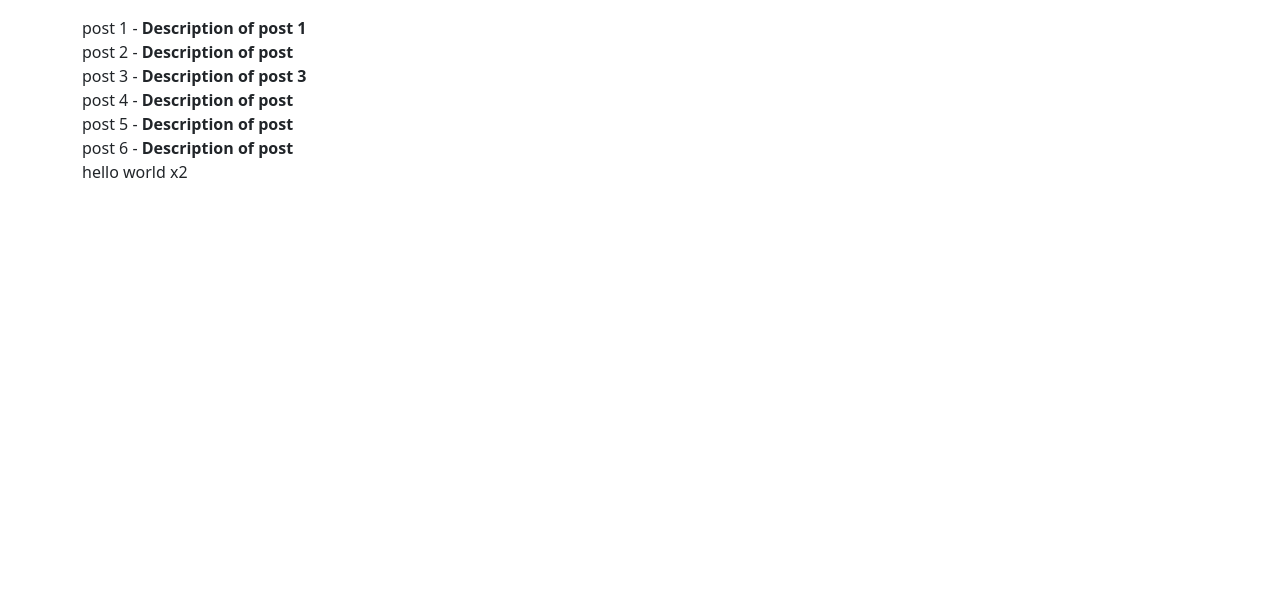
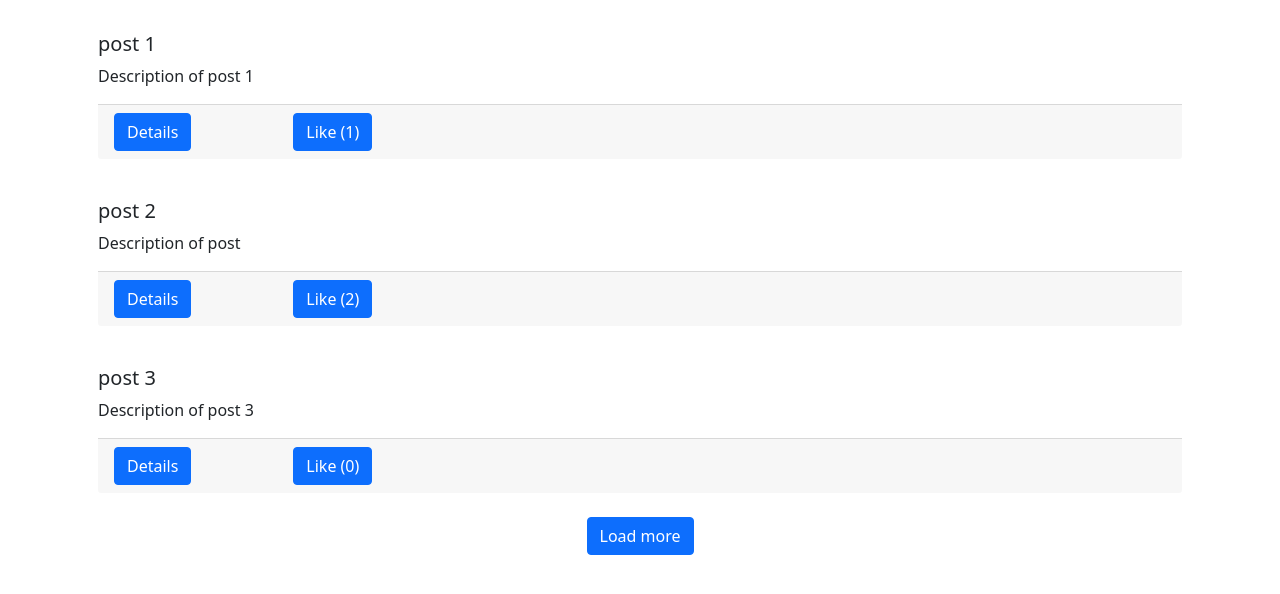
Before and after one commit to Youngwon31/A04_Django-network-project, a Django app: page / in a window 1280 px wide. Shown: the top 594 px of the page. Run offline with Django 5.2, Linux system fonts and the light colour scheme; data comes from the database, SQL or seed files in the repository; both versions use the stored data as it was after the commit.

Commit message:
Implement 'Load More' functionality and 'Like/Unlike' feature
- Added a 'Lord more' button to dynamically load 3 posts at a time
- Integrate 'like' and 'dislike' functionality into posts
- Utilized Django views to handle the like/dislike operations and update the number of likes in real-time.

```diff
--- a/dj_ajax/src/posts/models.py
+++ b/dj_ajax/src/posts/models.py
@@ -15,3 +15,7 @@ class Post(models.Model):
 
     def __str__(self):
         return str(self.title)
+
+    @property
+    def like_count(self):
+        return self.liked.all().count()
--- a/dj_ajax/src/posts/static/posts/main.js
+++ b/dj_ajax/src/posts/static/posts/main.js
@@ -1,26 +1,73 @@
 console.log('hello world')
 
-const helloWorldBox = document.getElementById('hello-world')
+// const helloWorldBox = document.getElementById('hello-world')
 const postsBox = document.getElementById('posts-box')
 const spinnerBox = document.getElementById('spinner-box')
+const loadBtn = document.getElementById('load-btn')
+const endBox = document.getElementById('end-box')
 
+function getCookie(name) {
+    let cookieValue = null;
+    if (document.cookie && document.cookie !== '') {
+        const cookies = document.cookie.split(';');
+        for (let i = 0; i < cookies.length; i++) {
+            const cookie = cookies[i].trim();
+            // Does this cookie string begin with the name we want?
+            if (cookie.substring(0, name.length + 1) === (name + '=')) {
+                cookieValue = decodeURIComponent(cookie.substring(name.length + 1));
+                break;
+            }
+        }
+    }
+    return cookieValue;
+}
+const csrftoken = getCookie('csrftoken');
 
+const likeUnlikePosts = ()=>{
+    const likeUnlikeForms =  [...document.getElementsByClassName('like-unlike-forms')]
+    likeUnlikeForms.forEach(form=> form.addEventListener('submit', e=>{
+        e.preventDefault()
+        const clickedId = e.target.getAttribute('data-form-id')
+        const clickedBtn = document.getElementById(`like-unlike-${clickedId}`)
 
         $.ajax({
-    type: 'GET',
-    url: '/hello-world/',
+            type: 'POST',
+            url: "/like-unlike/",
+            data: {
+                'csrfmiddlewaretoken': csrftoken,
+                'pk': clickedId,
+            },
             success: function(response){
-        console.log('success', response.text)
-        helloWorldBox.textContent = response.text
+                console.log(response)
+                clickedBtn.textContent = response.liked ? `Unlike (${response.count})`: `Like (${response.count})`
             },
             error: function(error){
-        console,log('error', error)
+                console.log(error)
             }
+
         })
 
+    }))
+}
+
+// $.ajax({
+//     type: 'GET',
+//     url: '/hello-world/',
+//     success: function(response){
+//         console.log('success', response.text)
+//         helloWorldBox.textContent = response.text
+//     },
+//     error: function(error){
+//         console,log('error', error)
+//     }
+// })
+
+let visible = 3
+
+const getData = () => {
     $.ajax({
         type: 'GET',
-    url: '/data/',
+        url: `/data/${visible}/`,
         success: function(response){
             console.log(response)
             const data = response.data
@@ -29,15 +76,53 @@ $.ajax({
                 console.log(data)
                 data.forEach(el => {
                 postsBox.innerHTML += `
-                 ${el.title} - <b>${el.body}</b><br>
+                    <div class="car mb-2">
+                        <div class="card-body">
+                            <h5 class="card-title">${el.title}</h5>
+                            <p class="card-text">${el.body}</p>
+                        <div>
+                        <div class="card-footer">
+                            <div class="row">
+                                <div class="col-2">
+                                    <a href="#" class="btn btn-primary">Details</a>
+                                </div>
+                                <div class="col-2">
+                                    <form class="like-unlike-forms" data-form-id="${el.id}">
+                                        <button href="#" class="btn btn-primary" id="like-unlike-${el.id}">${el.liked ? `Unlike (${el.count})`: `Like (${el.count})`}</button>
+                                    </form>
+                                </div>
+                            </div>
+                        </div>
+                    </div>
                  `
              });
-        }, 1000)
+             likeUnlikePosts()
+            }, 100)
+            console.log(response.size)
+            if (response.size === 0){
+                endBox.textContent = 'No posts added yet ...'
+            }
+            else if (response.size <= visible){
+                loadBtn.classList.add('not-visible')
+                endBox.textContent = 'No more posts to load ...'
+            }
+
             // const data = JSON.parse(response.data)
             // console.log(data)
         },
         error: function(error){
-        console,log('error', error)
+            console.log('error', error)
         }
 
     })
+
+}
+
+loadBtn.addEventListener('click', ()=>{
+    spinnerBox.classList.remove('not-visible')
+    visible += 3
+    getData()
+
+})
+
+getData()
--- a/dj_ajax/src/posts/templates/posts/main.html
+++ b/dj_ajax/src/posts/templates/posts/main.html
@@ -13,10 +13,15 @@ posts
     {% comment %} {% for obj in qs %}
         {{obj.title}} - {{obj.body}} <br>
     {% endfor %} {% endcomment %}
-    <div id="spinner-box">
-        <div class="spinner-border" role="status">
-          </div>
+
+    <div id="posts-box"></div>
+    <div id="spinner-box" class="text-center">
+        <div class="spinner-border" role="status"></div>
     </div>
-    <div id="posts-box"></div>
-    <div id="hello-world"></div>
+
+    <!-- <div id="hello-world"></div> -->
+    <div class="text-center mb-3" id="end-box">
+        <button class="btn btn-primary" id="load-btn">Load more</button>
+    </div>
+
 {% endblock content %}
--- a/dj_ajax/src/posts/urls.py
+++ b/dj_ajax/src/posts/urls.py
@@ -2,6 +2,7 @@ from django.urls import path
 from .views import (
     post_list_and_create,
     load_post_data_view,
+    like_unlike_post,
 
     hello_world_view
 )
@@ -10,7 +11,8 @@ app_name = 'posts'
 
 urlpatterns = [
     path('', post_list_and_create, name='main-board'),
-    path('data/', load_post_data_view, name='posts-data'),
+    path('like-unlike/', like_unlike_post, name='like-unlike'),
+    path('data/<int:num_posts>/', load_post_data_view, name='posts-data'),
 
     path('hello-world/', hello_world_view, name='hello-world'),
 
--- a/dj_ajax/src/posts/views.py
+++ b/dj_ajax/src/posts/views.py
@@ -11,7 +11,12 @@ def post_list_and_create(request):
     return render(request, 'posts/main.html', {'qs': qs})
 
 
-def load_post_data_view(request):
+def load_post_data_view(request, num_posts):
+    visiable = 3
+    upper = num_posts  # 9
+    lower = upper - visiable  # 6
+    size = Post.objects.all().count()
+
     qs = Post.objects.all()
     data = []
     for obj in qs:
@@ -19,11 +24,26 @@ def load_post_data_view(request):
             'id': obj.id,
             'title': obj.title,
             'body': obj.body,
+            'liked': True if request.user in obj.liked.all() else False,
+            'count': obj.like_count,
             'authour': obj.author.user.username
         }
         data.append(item)
     # data = serializers.serialize('json', qs)
-    return JsonResponse({'data': data})
+    return JsonResponse({'data': data[lower:upper], 'size': size})
+
+
+def like_unlike_post(request):
+    if request.headers.get('X-Requested-With') == 'XMLHttpRequest':
+        pk = request.POST.get('pk')
+        obj = Post.objects.get(pk=pk)
+        if request.user in obj.liked.all():
+            liked = False
+            obj.liked.remove(request.user)
+        else:
+            liked = True
+            obj.liked.add(request.user)
+        return JsonResponse({'liked': liked, 'count': obj.like_count})
 
 
 def hello_world_view(request):
```
Also changed, not shown: dj_ajax/src/db.sqlite3. Lines whose indentation alone changed are shown as unchanged.
